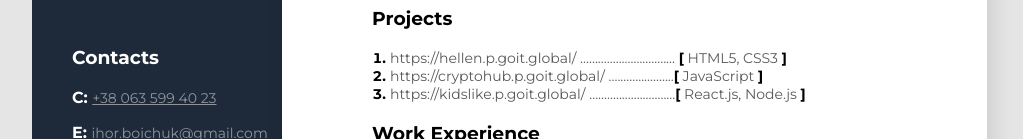
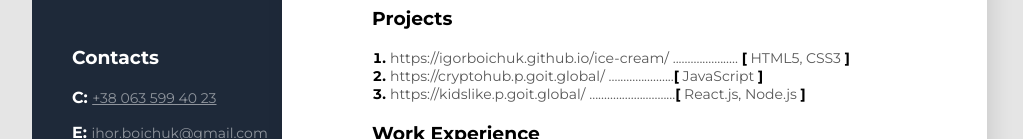
Before and after one commit to IgorBoichuk/cv, a plain HTML site: page index.html in a window 1280 px wide. Shown: the part 416-555 px from the top of the page, without its empty margins (253-1276 px from the left). Drawn offline with Linux system fonts and the light colour scheme.

Commit message:
Update index.html

```diff
--- a/index.html
+++ b/index.html
@@ -36,10 +36,14 @@
           <ol class="about_list">
             <li class="project_item">
               <span class="project_link">
-                <a class="link" href="https://hellen.p.goit.global/"
+                <!-- <a class="link" href="https://hellen.p.goit.global/"
                   >https://hellen.p.goit.global/</a
+                > -->
+                <a class="link" href="https://igorboichuk.github.io/ice-cream/"
+                  >https://igorboichuk.github.io/ice-cream/</a
                 >
-                ................................
+
+                ......................
                 <span class="project_bracket">[</span> HTML5, CSS3
                 <span class="project_bracket">]</span>
               </span>
@@ -49,6 +53,7 @@
                 <a class="link" href="https://cryptohub.p.goit.global/"
                   >https://cryptohub.p.goit.global/</a
                 >
+
                 ......................<span class="project_bracket">[</span>
                 JavaScript <span class="project_bracket">]</span>
               </span>
```
